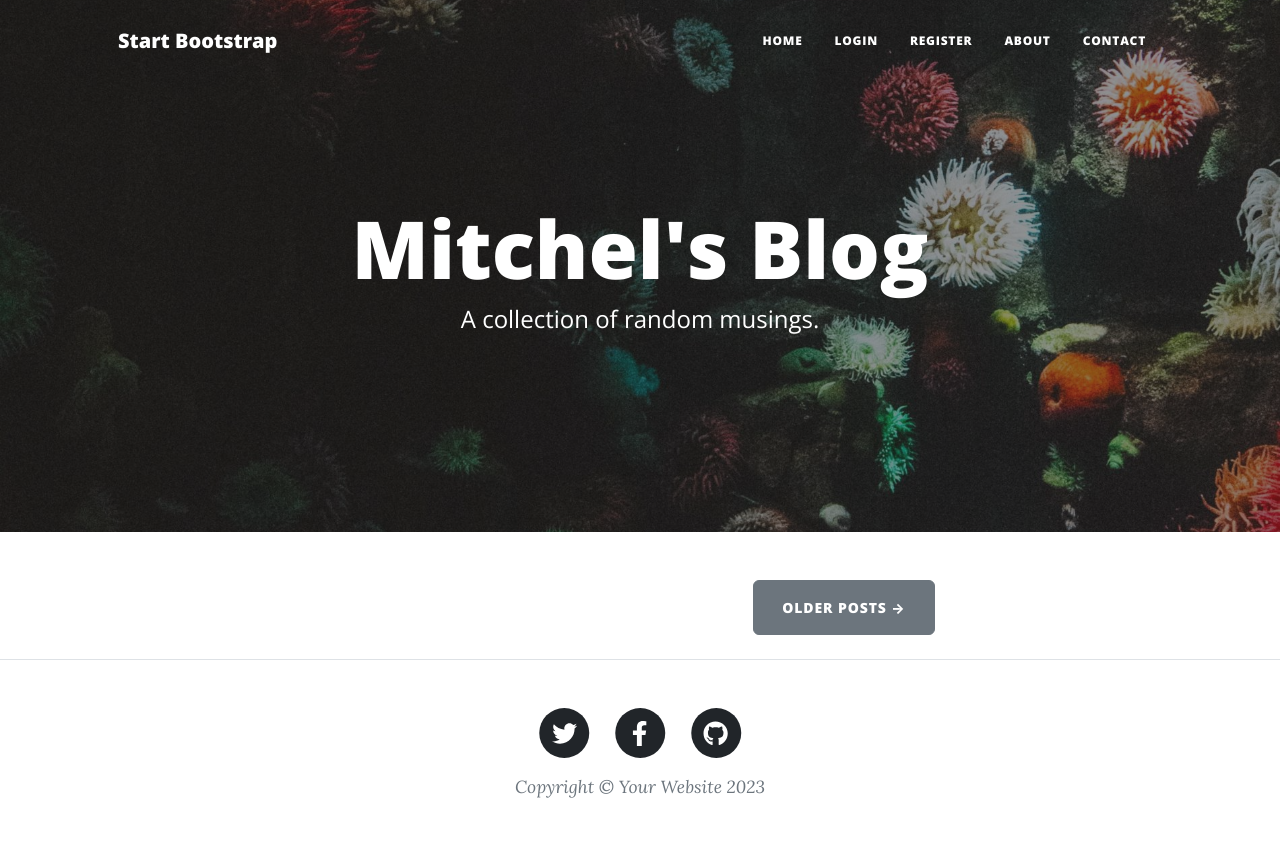
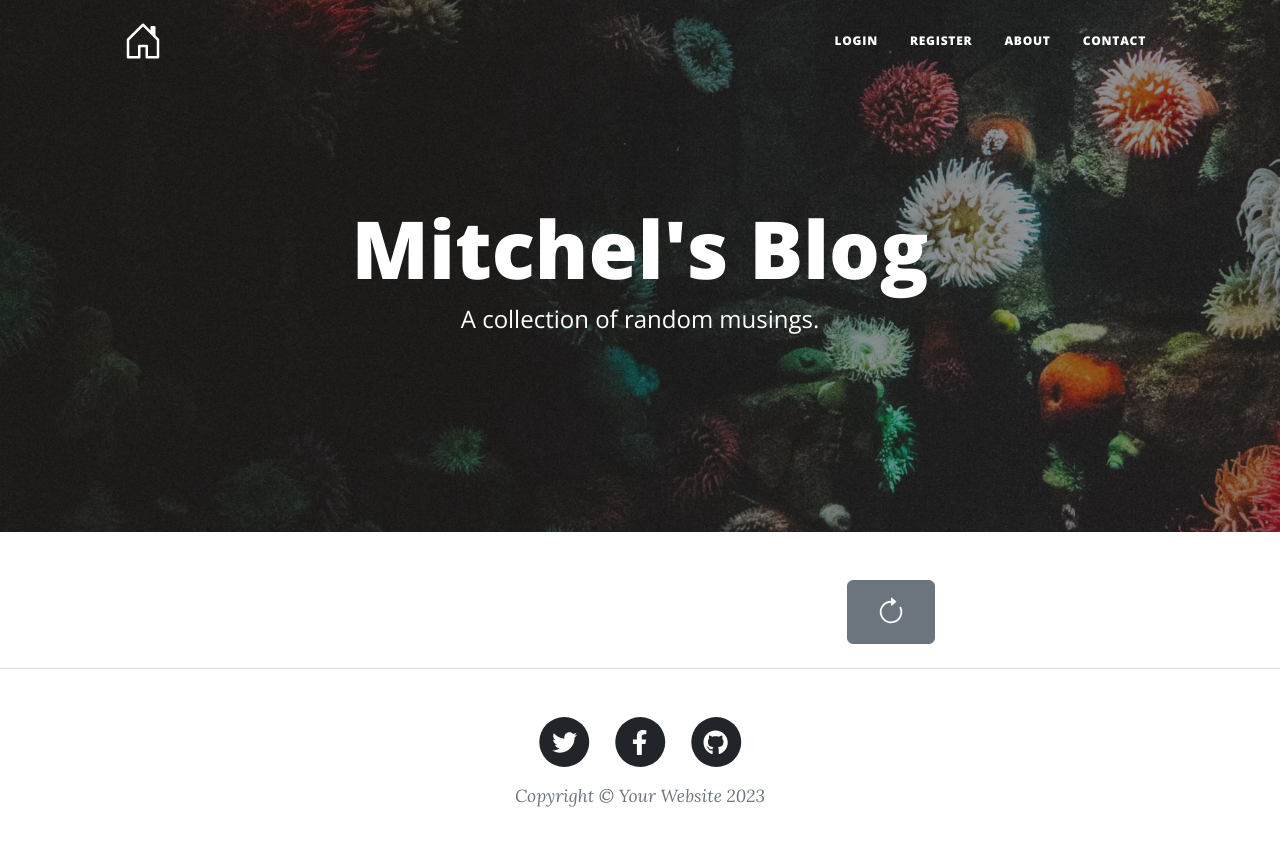
Before and after one commit to animitchel/Mitchel-blog-with-users, a Flask app: page / in a window 1280 px wide. Before the commit the page ends 798 px from the top, so only its background shows below. Run offline with Flask 3, Linux system fonts and the light colour scheme; data that the repository does not hold is empty; some libraries are stand-ins or nearby versions.

Commit message:
Modified requirements.txt (smtplib)

```diff
--- a/requirements.txt
+++ b/requirements.txt
@@ -12,3 +12,4 @@ gunicorn==21.2.0
 psycopg2-binary==2.9.6
 
 python-dotenv~=0.21.1
+urllib3==2.0.3
--- a/templates/contact.html
+++ b/templates/contact.html
@@ -88,7 +88,7 @@
               id="submitButton"
               type="submit"
             >
-              SUBMIT
+              SENT
             </button>
           </form>
         </div>
--- a/templates/footer.html
+++ b/templates/footer.html
@@ -5,7 +5,7 @@
                   <div class="col-md-10 col-lg-8 col-xl-7">
                       <ul class="list-inline text-center">
                           <li class="list-inline-item">
-                              <a href="#!">
+                              <a href="https://twitter.com/MitchelAni1">
                                   <span class="fa-stack fa-lg">
                                       <i class="fas fa-circle fa-stack-2x"></i>
                                       <i class="fab fa-twitter fa-stack-1x fa-inverse"></i>
@@ -21,7 +21,7 @@
                               </a>
                           </li>
                           <li class="list-inline-item">
-                              <a href="#!">
+                              <a href="https://github.com/animitchel">
                                   <span class="fa-stack fa-lg">
                                       <i class="fas fa-circle fa-stack-2x"></i>
                                       <i class="fab fa-github fa-stack-1x fa-inverse"></i>
--- a/templates/header.html
+++ b/templates/header.html
@@ -44,7 +44,13 @@
     <!-- Navigation-->
     <nav class="navbar navbar-expand-lg navbar-light" id="mainNav">
       <div class="container px-4 px-lg-5">
-        <a class="navbar-brand" href="/">Start Bootstrap</a>
+        <a class="navbar-brand" href="{{ url_for('get_all_posts') }}">
+          <svg xmlns="http://www.w3.org/2000/svg" width="50" height="40" fill="currentColor" class="bi bi-house-door"
+               viewBox="0 0 16 16">
+                <path d="M8.354 1.146a.5.5 0 0 0-.708 0l-6 6A.5.5 0 0 0 1.5 7.5v7a.5.5 0 0 0 .5.5h4.5a.5.5 0 0 0
+                .5-.5v-4h2v4a.5.5 0 0 0 .5.5H14a.5.5 0 0 0 .5-.5v-7a.5.5 0 0 0-.146-.354L13 5.793V2.5a.5.5 0 0
+                0-.5-.5h-1a.5.5 0 0 0-.5.5v1.293L8.354 1.146ZM2.5 14V7.707l5.5-5.5 5.5 5.5V14H10v-4a.5.5 0 0
+                0-.5-.5h-3a.5.5 0 0 0-.5.5v4H2.5Z"/></svg></a>
         <button
           class="navbar-toggler"
           type="button"
@@ -59,13 +65,7 @@
         </button>
         <div class="collapse navbar-collapse" id="navbarResponsive">
           <ul class="navbar-nav ms-auto py-4 py-lg-0">
-            <li class="nav-item">
-              <a
-                class="nav-link px-lg-3 py-3 py-lg-4"
-                href="{{ url_for('get_all_posts') }}"
-                >Home</a
-              >
-            </li>
+
             {% if not current_user.is_authenticated %}
             <li class="nav-item">
               <a
--- a/templates/index.html
+++ b/templates/index.html
@@ -32,7 +32,15 @@
           <a href="#">{{post.author.name}}</a>
           on {{post.date}}
           {% if current_user.id == 1 %}
-          <a href="{{url_for('delete_post', post_id=post.id) }}">✘</a>
+          <a href="{{url_for('delete_post', post_id=post.id) }}">
+            <svg xmlns="http://www.w3.org/2000/svg" width="16" height="16" fill="currentColor" class="bi bi-trash3"
+                 viewBox="0 0 16 16">
+            <path d="M6.5 1h3a.5.5 0 0 1 .5.5v1H6v-1a.5.5 0 0 1 .5-.5ZM11 2.5v-1A1.5 1.5 0 0 0 9.5 0h-3A1.5 1.5 0 0 0
+            5 1.5v1H2.506a.58.58 0 0 0-.01 0H1.5a.5.5 0 0 0 0 1h.538l.853 10.66A2 2 0 0 0 4.885 16h6.23a2 2 0 0 0
+            1.994-1.84l.853-10.66h.538a.5.5 0 0 0 0-1h-.995a.59.59 0 0 0-.01 0H11Zm1.958 1-.846 10.58a1 1 0 0
+            1-.997.92h-6.23a1 1 0 0 1-.997-.92L3.042 3.5h9.916Zm-7.487 1a.5.5 0 0 1 .528.47l.5 8.5a.5.5 0 0
+            1-.998.06L5 5.03a.5.5 0 0 1 .47-.53Zm5.058 0a.5.5 0 0 1 .47.53l-.5 8.5a.5.5 0 1 1-.998-.06l.5-8.5a.5.5 0
+            0 1 .528-.47ZM8 4.5a.5.5 0 0 1 .5.5v8.5a.5.5 0 0 1-1 0V5a.5.5 0 0 1 .5-.5Z"/></svg></a>
           {% endif %}
         </p>
       </div>
@@ -52,7 +60,12 @@
       {% endif %}
       <!-- Pager-->
       <div class="d-flex justify-content-end mb-4">
-        <a class="btn btn-secondary text-uppercase" href="#!">Older Posts →</a>
+        <a class="btn btn-secondary text-uppercase" href="/">
+          <svg xmlns="http://www.w3.org/2000/svg" width="30" height="30" fill="currentColor"
+               class="bi bi-arrow-clockwise" viewBox="0 0 16 16">
+          <path fill-rule="evenodd" d="M8 3a5 5 0 1 0 4.546 2.914.5.5 0 0 1 .908-.417A6 6 0 1 1 8 2v1z"/>
+          <path d="M8 4.466V.534a.25.25 0 0 1 .41-.192l2.36 1.966c.12.1.12.284 0 .384L8.41 4.658A.25.25 0 0
+          1 8 4.466z"/></svg> </a>
       </div>
     </div>
   </div>
```
Also changed, not shown: main.py (line endings or trailing spaces).
